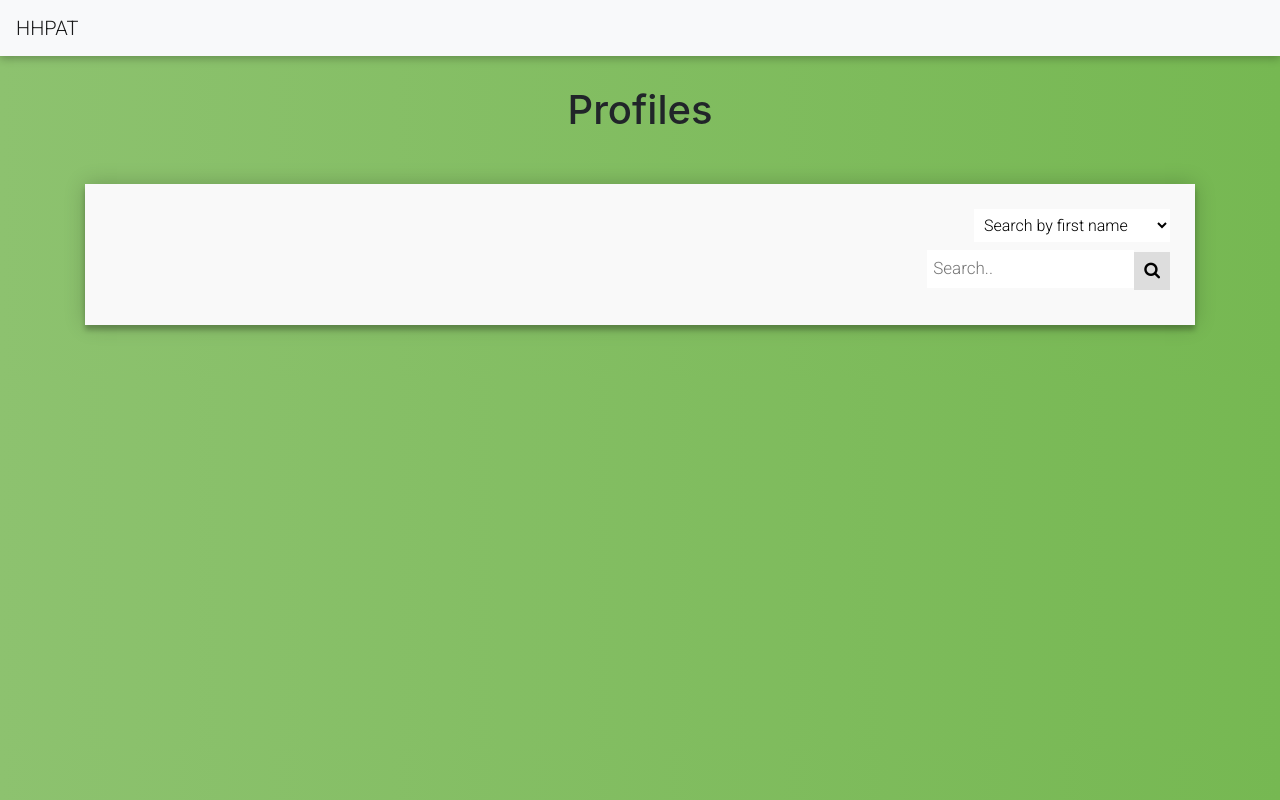
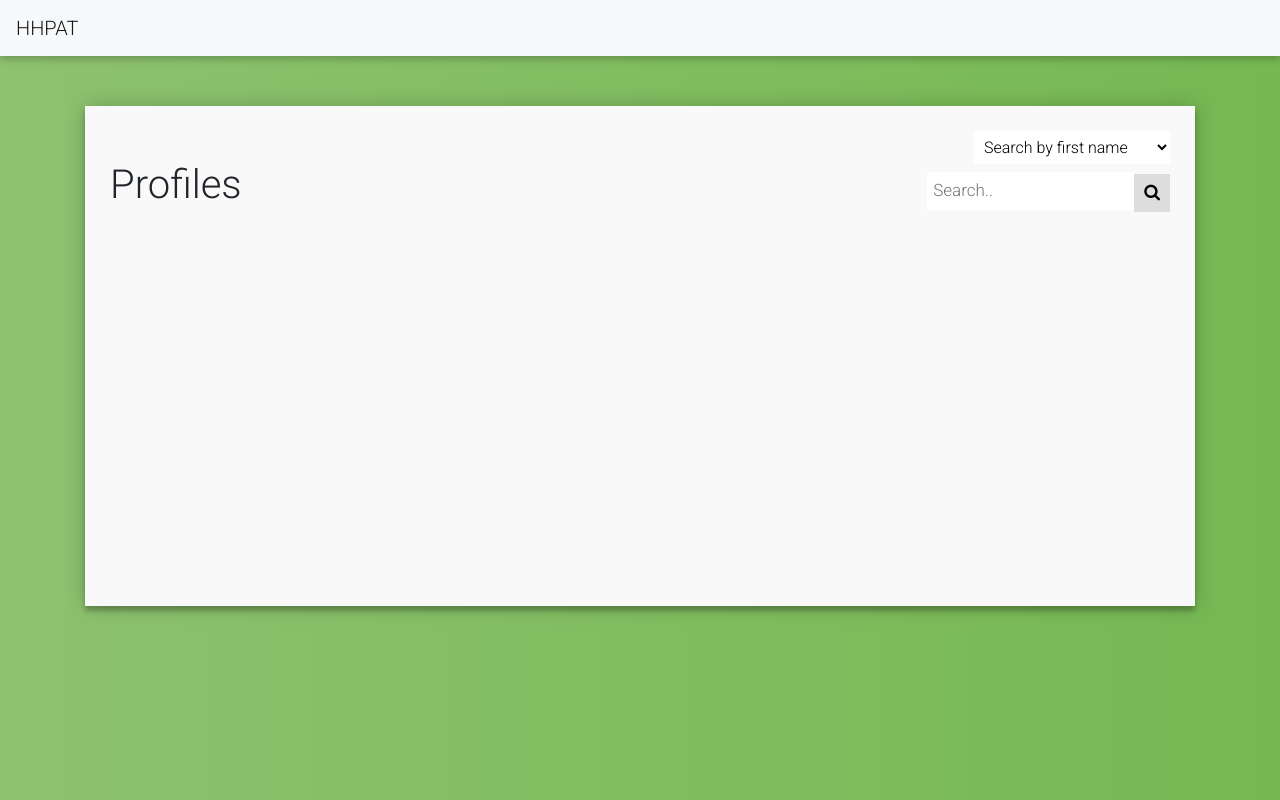
Before and after one commit to Rethora/hhpat, a website: page app/public/pages/profiles.html in a window 1280 px wide. Drawn offline with nearby package versions, Linux system fonts and the light colour scheme; no server answers.

Commit message:
Put Profiles header on container

```diff
--- a/app/public/css/profiles.css
+++ b/app/public/css/profiles.css
@@ -2,9 +2,14 @@
     font-family: "Roboto", sans-serif;
 }
 
+#head {
+    display: flex;
+    justify-content: space-between;
+}
+
 h1 {
     text-align: center;
-    margin-top: 30px!important;
+    margin: 30px 0 10px 0!important;
 }
 
 .no-results {
@@ -58,6 +63,7 @@ h1 {
     margin: 50px 0;
     box-shadow: 0 0 20px 0 rgba(0, 0, 0, 0.2), 0 5px 5px 0 rgba(0, 0, 0, 0.24);
     display: none;
+    min-height: 500px;
 }
 
 select {
--- a/app/public/pages/profiles.html
+++ b/app/public/pages/profiles.html
@@ -23,9 +23,10 @@
             <span class="navbar-toggler-icon"></span>
         </button>
     </nav>
-    <h1>Profiles</h1>
     <div class="container">
         <div class="content">
+            <div id="head">
+                <h1>Profiles</h1>
                 <div class="search-container">
                     <form id="search-form">
                         <select name="select">
@@ -40,6 +41,7 @@
                         </div>
                     </form>
                 </div>
+            </div>
             <table></table>
         </div>
     </div>
```
Lines whose indentation alone changed are shown as unchanged.
